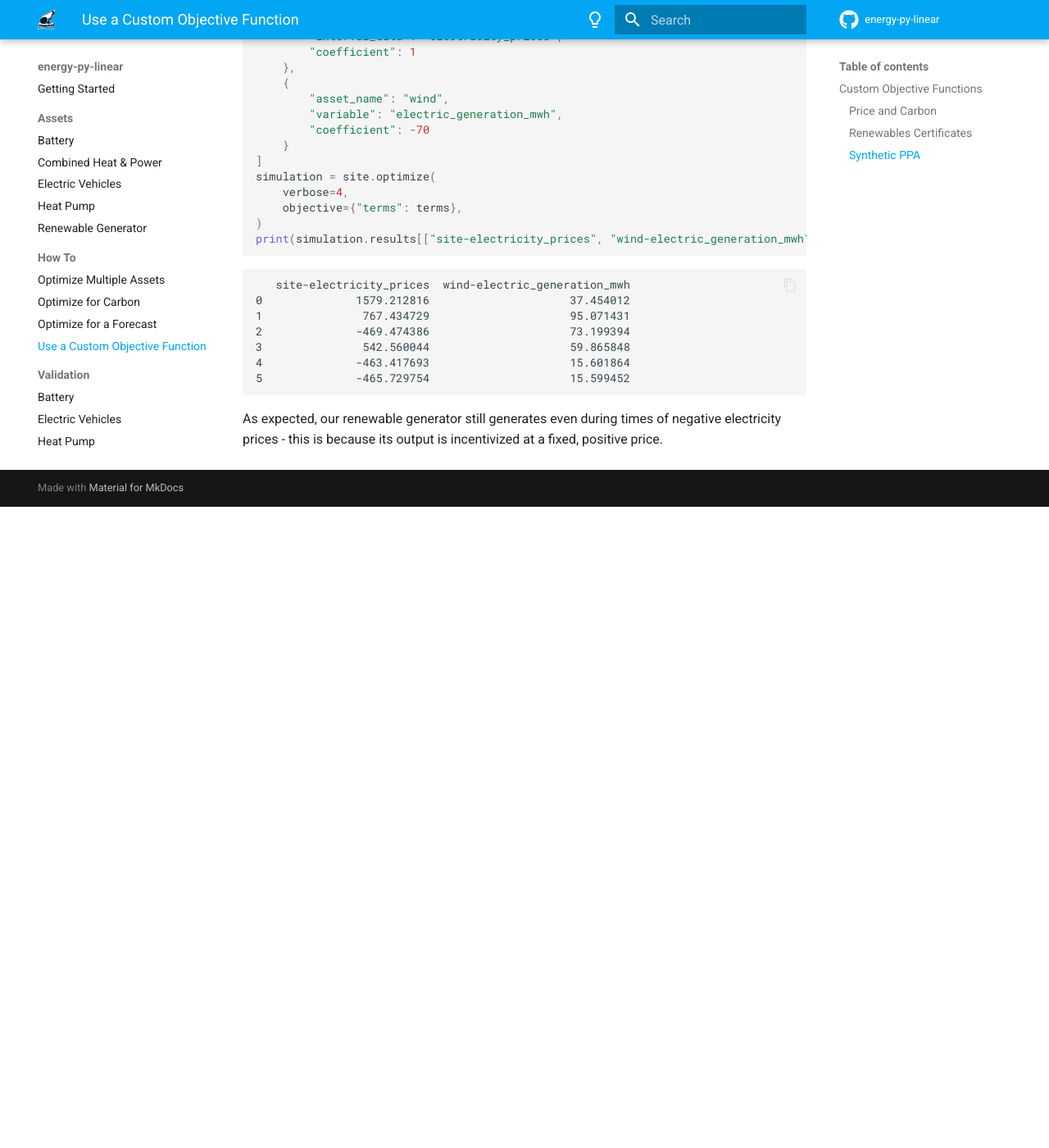
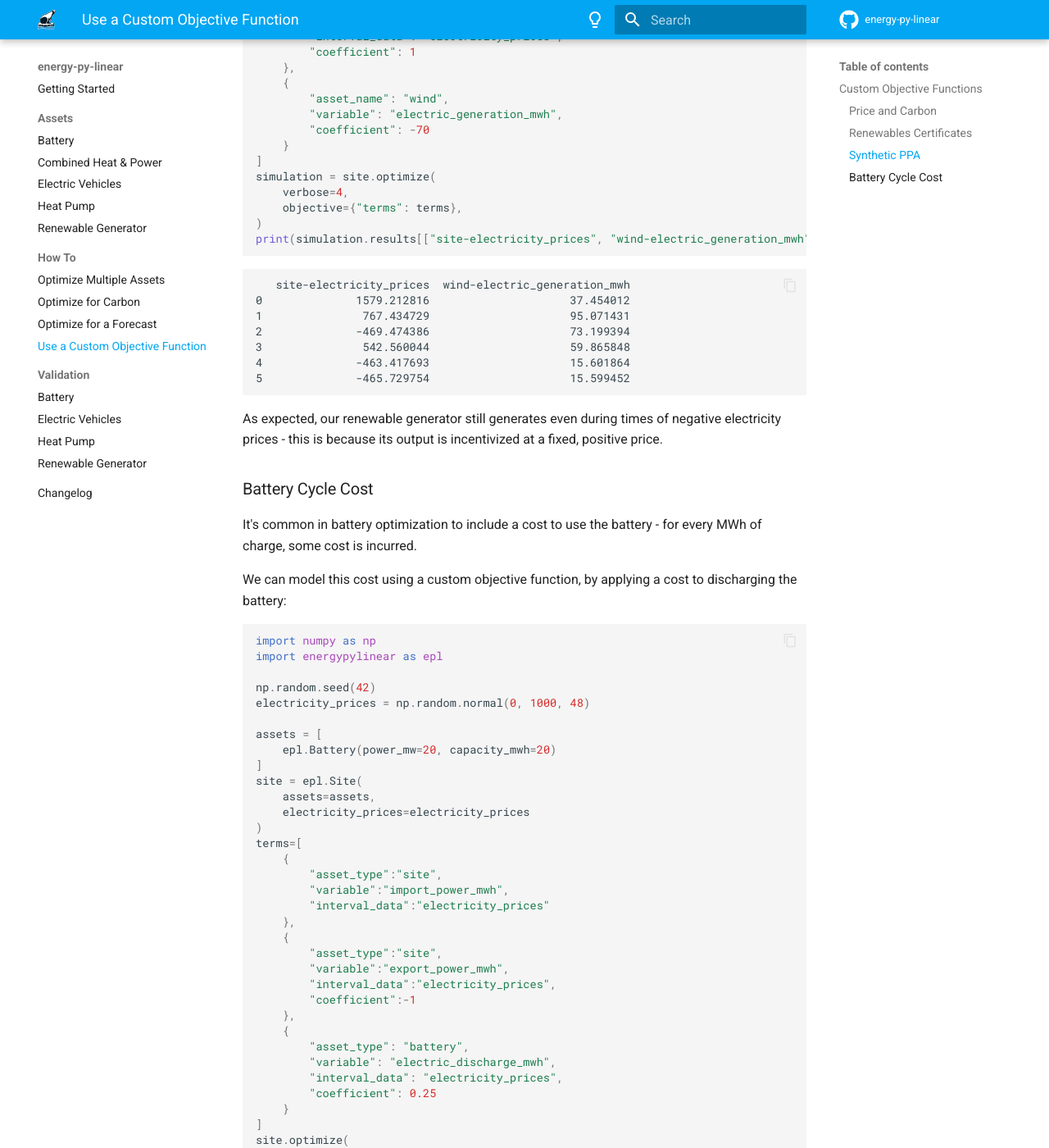
Before and after one commit to ADGEfficiency/energy-py-linear, an MkDocs documentation site: the page built from docs/docs/how-to/custom-objective.md, in a window 1280 px wide and 1400 px high, scrolled down 5480 px. Shown: the whole window at 82% size. Built offline with MkDocs 1.6.1 and Material for MkDocs 9.7.7, drawn with Linux system fonts in a browser that asks for light colours; comment, search, counter and statistics services are not loaded; the version menu is left out; before the commit the page ends 6098 px from its top, so only the background shows below that; some of the changed text lies outside the part shown.

Commit message:
Battery Cycle Cost added to Custom Objective Docs (#58)
* test: test each asset string in filter objective variables

* test: test each asset name in filter objective variables

* docs: add battery cycle cost to custom objective function docs

* style: format

* docs: small docs improvements

````diff
--- a/docs/docs/how-to/custom-objective.md
+++ b/docs/docs/how-to/custom-objective.md
@@ -1,6 +1,6 @@
 ## Custom Objective Functions
 
-`energypylinear` has the ability to optimize for two different objective functions (price or carbon) built into the library.
+`energypylinear` can optimize for two different objective functions (price or carbon) built into the library.
 
 However you may want to optimize for a different objective function in the linear program.
 
@@ -289,3 +289,119 @@
 ```
 
 As expected, our renewable generator still generates even during times of negative electricity prices - this is because its output is incentivized at a fixed, positive price.
+
+
+### Battery Cycle Cost
+
+It's common in battery optimization to include a cost to use the battery - for every MWh of charge, some cost is incurred.
+
+We can model this cost using a custom objective function, by applying a cost to discharging the battery:
+
+<!--phmdoctest-share-names-->
+```python
+import numpy as np
+import energypylinear as epl
+
+np.random.seed(42)
+electricity_prices = np.random.normal(0, 1000, 48)
+
+assets = [
+    epl.Battery(power_mw=20, capacity_mwh=20)
+]
+site = epl.Site(
+    assets=assets,
+    electricity_prices=electricity_prices
+)
+terms=[
+    {
+        "asset_type":"site",
+        "variable":"import_power_mwh",
+        "interval_data":"electricity_prices"
+    },
+    {
+        "asset_type":"site",
+        "variable":"export_power_mwh",
+        "interval_data":"electricity_prices",
+        "coefficient":-1
+    },
+    {
+        "asset_type": "battery",
+        "variable": "electric_discharge_mwh",
+        "interval_data": "electricity_prices",
+        "coefficient": 0.25
+    }
+]
+site.optimize(
+    verbose=4,
+    objective={"terms": terms}
+)
+```
+
+You could also apply this cost to the battery electric charge, or to both the charge and discharge at the same time:
+
+```python
+terms=[
+    {
+        "asset_type": "battery",
+        "variable": "electric_charge_mwh",
+        "interval_data": "electricity_prices",
+        "coefficient": 0.25
+    },
+    {
+        "asset_type": "battery",
+        "variable": "electric_discharge_mwh",
+        "interval_data": "electricity_prices",
+        "coefficient": 0.25
+    }
+]
+```
+
+We can validate that this works by applying a stronger cycle cost and seeing the battery use descrease:
+
+<!--phmdoctest-share-names-->
+```python
+import pandas as pd
+
+results = []
+for cycle_cost in [0.25, 0.5, 1.0, 2.0]:
+    terms=[
+        {
+            "asset_type":"site",
+            "variable":"import_power_mwh",
+            "interval_data":"electricity_prices"
+        },
+        {
+            "asset_type":"site",
+            "variable":"export_power_mwh",
+            "interval_data":"electricity_prices",
+            "coefficient":-1
+        },
+        {
+            "asset_type": "battery",
+            "variable": "electric_discharge_mwh",
+            "interval_data": "electricity_prices",
+            "coefficient": cycle_cost
+        }
+    ]
+    simulation = site.optimize(
+        verbose=4,
+        objective={"terms": terms}
+    )
+    results.append(
+        {
+            "cycle_cost": cycle_cost,
+            "battery-electric_discharge_mwh": simulation.results["battery-electric_discharge_mwh"].sum()
+        }
+    )
+print(pd.DataFrame(results))
+```
+
+```
+   cycle_cost  battery-electric_discharge_mwh
+0        0.25                           306.0
+1        0.50                           322.0
+2        1.00                           338.0
+3        2.00                           264.0
+```
+
+As expected, as our cycle cost increases, our battery usage decreases.
````
Also changed, not shown: 2 other files.
